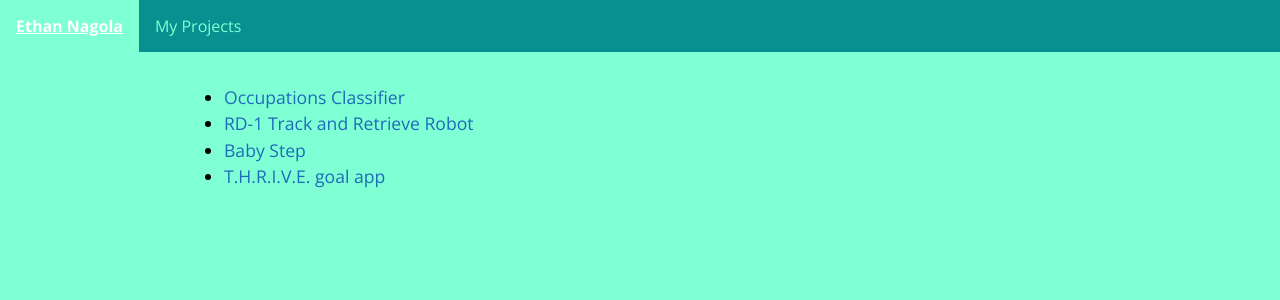
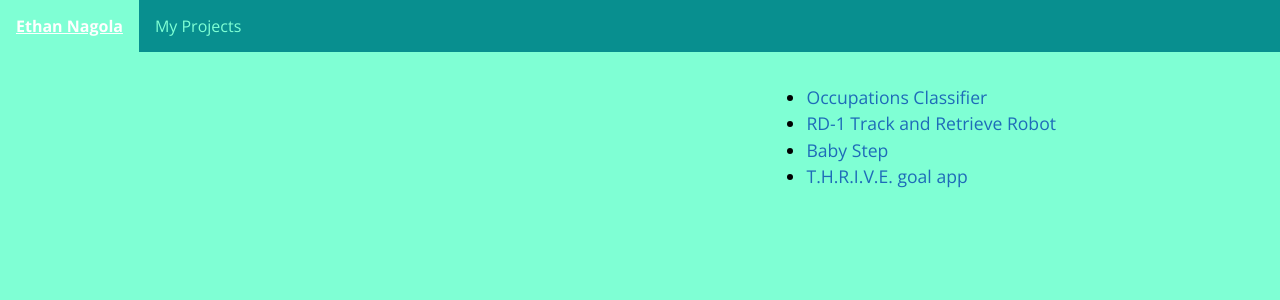
Before and after one commit to enagola/web, a Jekyll site: the page built from docs/projects.md, in a window 1280 px wide. Shown: the top 300 px of the page. Built offline with Jekyll 4.4.1, drawn with Linux system fonts in a browser that asks for light colours.

Commit message:
Update projects.md

```diff
--- a/docs/projects.md
+++ b/docs/projects.md
@@ -4,7 +4,7 @@ layout: template
 filename: projects
 pageheader: page-header-about
 ---
-<ul style="margin-left: 0; padding-left: 0;display: inline;">
+<ul style="margin-left: 0; padding-left: 0;float: right;">
   <li><a onclick="toggleNav('1')" id='1'>Occupations Classifier</a></li>
   <li><a onclick="toggleNav('2')" id='2'>RD-1 Track and Retrieve Robot</a></li>
   <li><a onclick="toggleNav('3')" id='3'>Baby Step</a></li>
```
